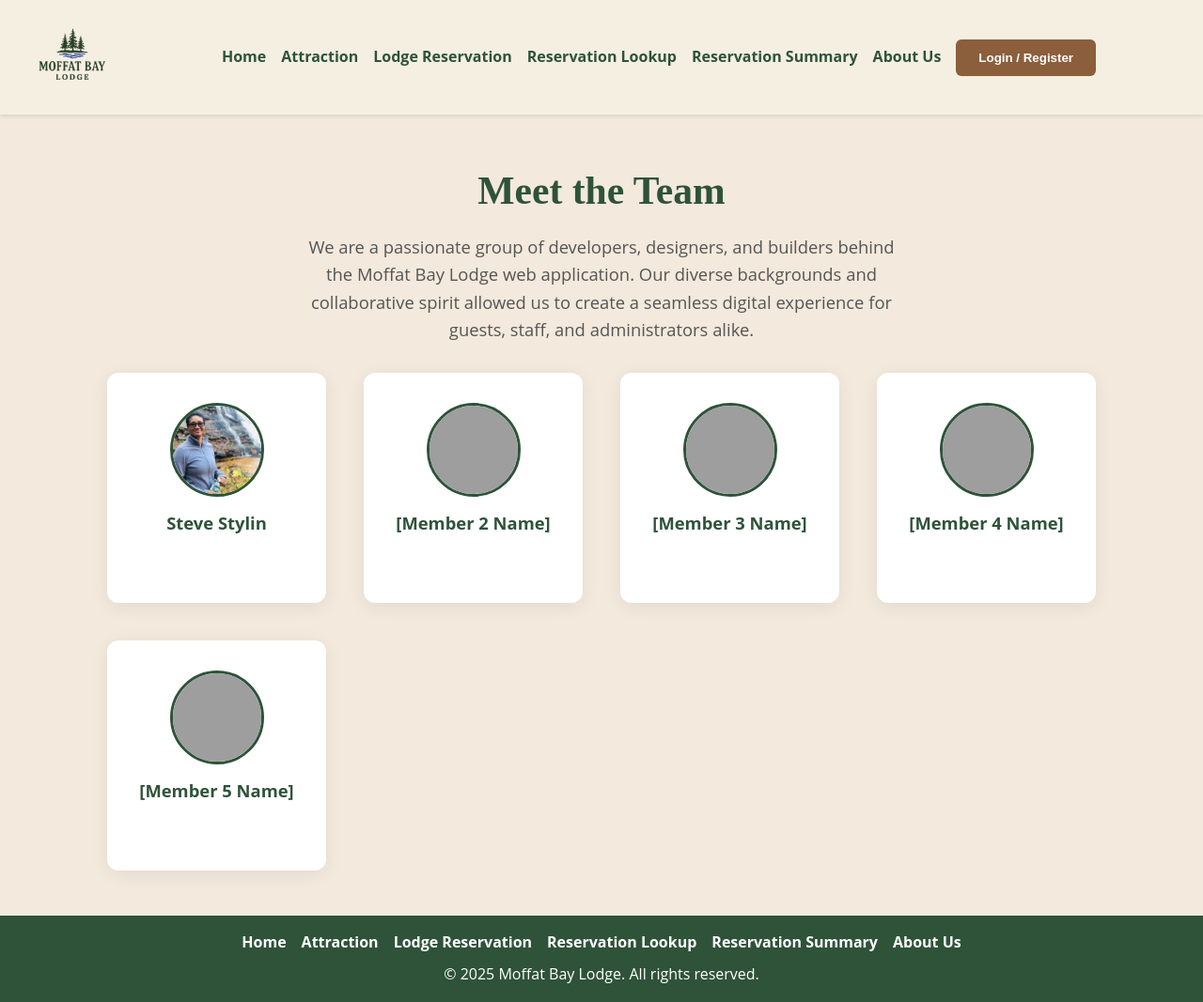
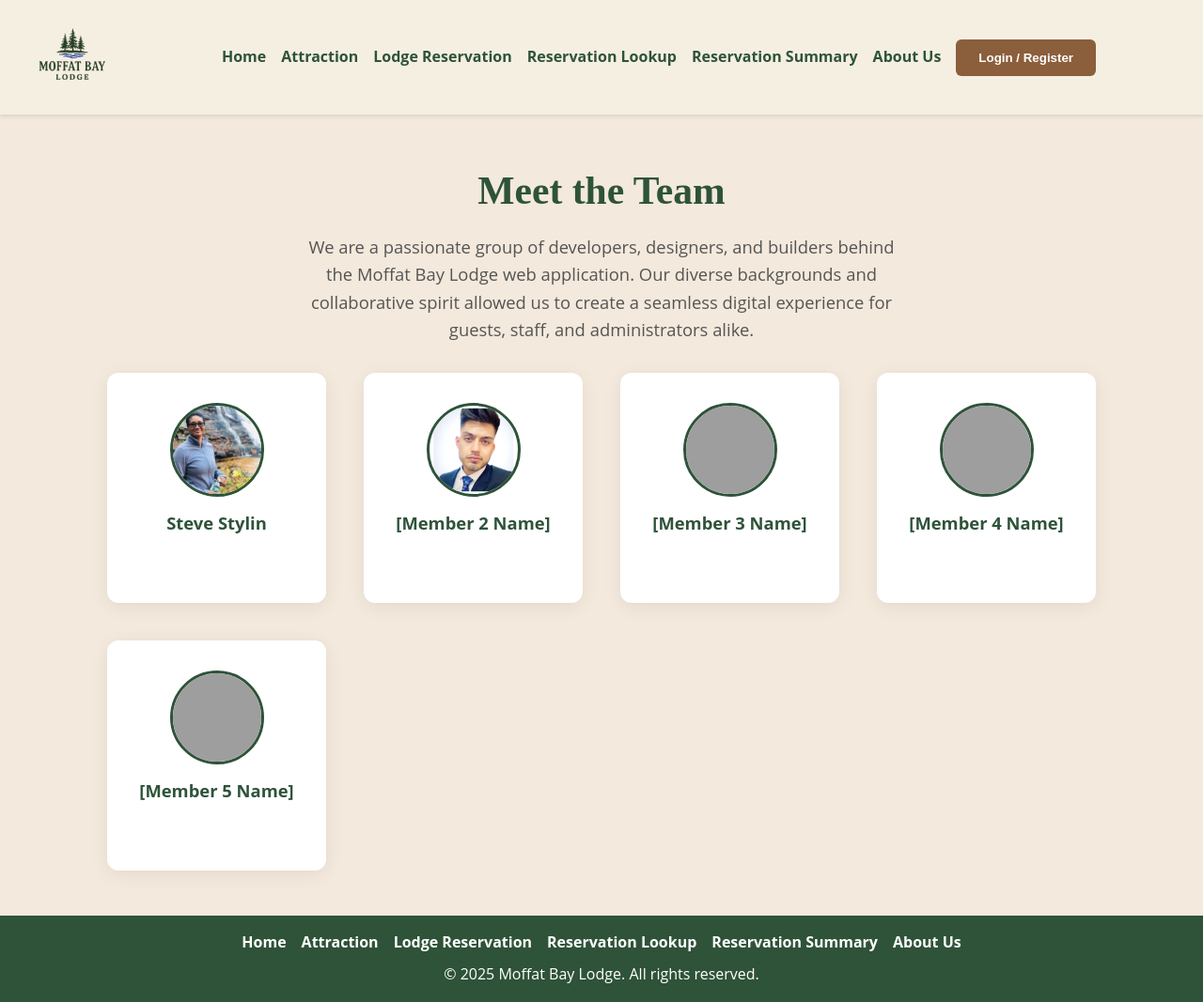
Before and after one commit to NoelMirandaDev/Moffat_Bay, a Flask app: page /about.html in a window 1280 px wide. Shown: the whole page at 94% size. Run offline with Flask 3, Linux system fonts and the light colour scheme; grey boxes are pictures that could not be loaded.

Commit message:
working on about us

```diff
--- a/src/templates/about.html
+++ b/src/templates/about.html
@@ -188,7 +188,7 @@
       </div>
       <!-- Member 2 -->
       <div class="profile-card">
-        <img src="{{ url_for('static', filename='images/Member2_profile.jpg') }}" alt="Member 2" class="profile-img" onclick="showModal('member2')">
+        <img src="{{ url_for('static', filename='images/Noel_profile.jpg') }}" alt="Member 2" class="profile-img" onclick="showModal('member2')">
         <div class="profile-name" onclick="showModal('member2')">[Member 2 Name]</div>
       </div>
       <!-- Member 3 -->
```
